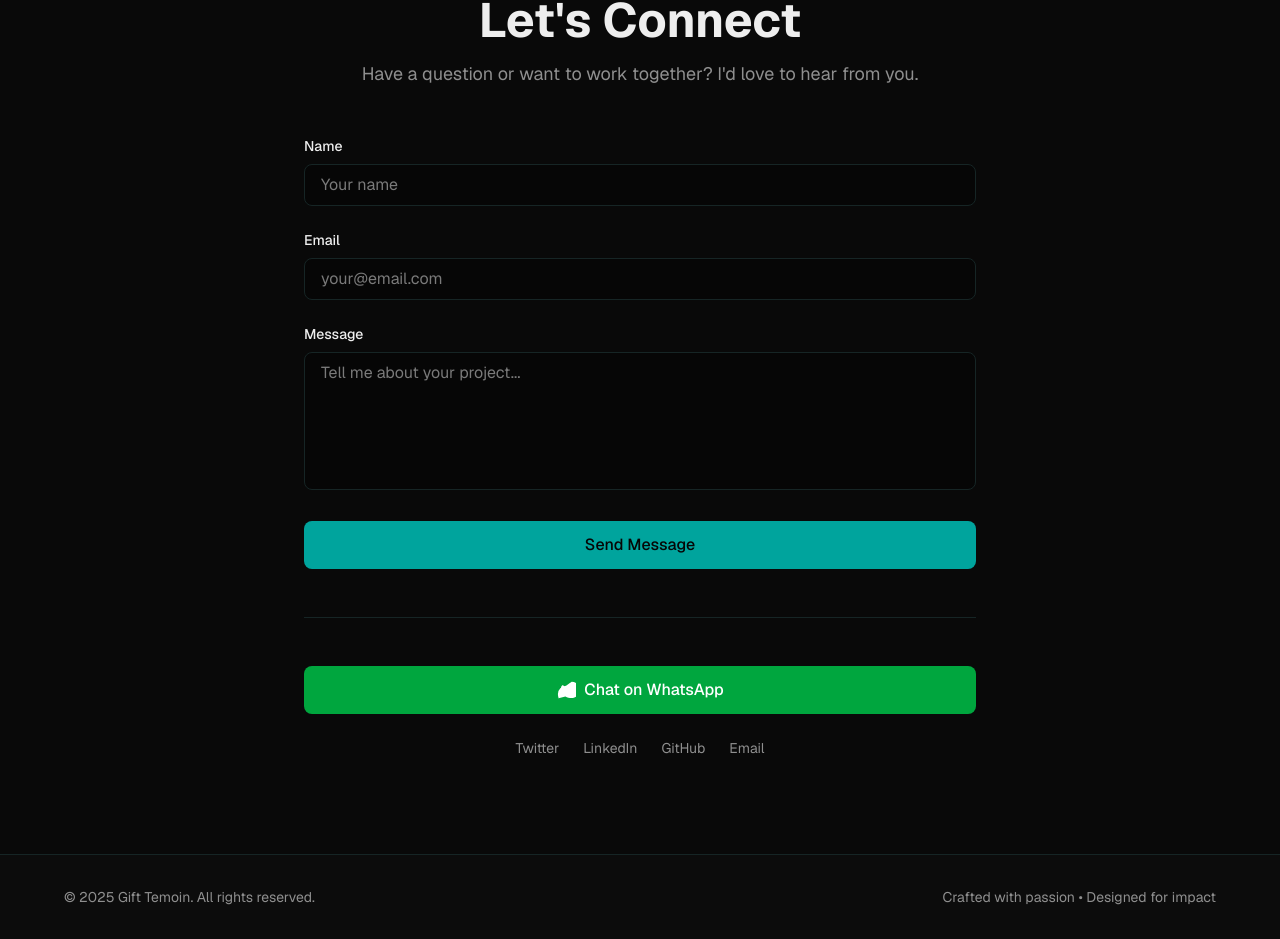
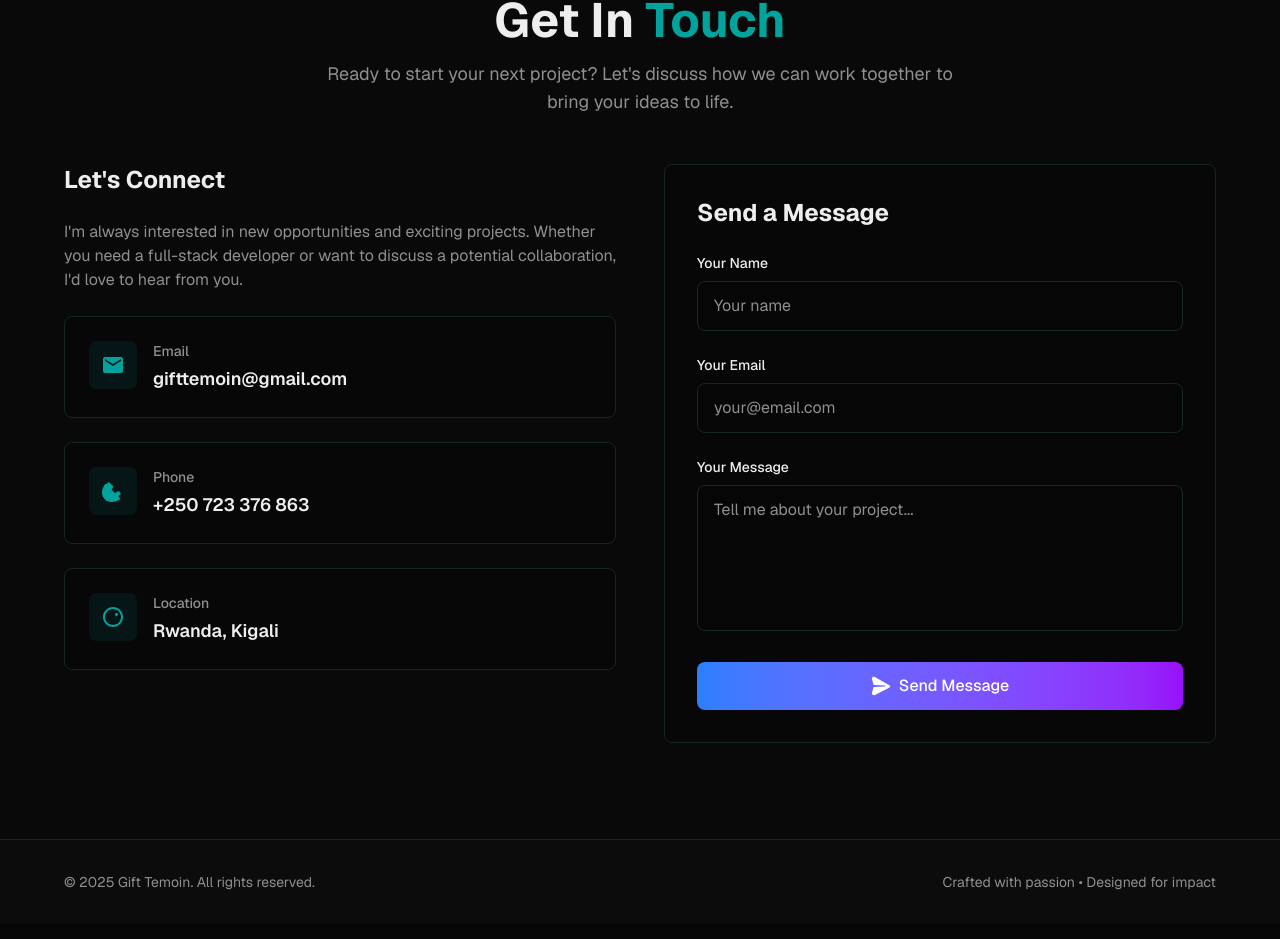
Before and after one commit to gift-temoin/explore-gift-temoin, a Next.js app: page / in a window 1280 px wide. Shown: the part 3890-4829 px from the top of the page. Built offline with nearby package versions, Linux system fonts and the light colour scheme.

Commit message:
Redesign contact section with two-column layout and contact info cards

```diff
--- a/components/contact.tsx
+++ b/components/contact.tsx
@@ -37,18 +37,72 @@ export default function Contact() {
 
   return (
     <section className="py-24 px-6 bg-card/30">
-      <div className="max-w-2xl mx-auto">
+      <div className="max-w-6xl mx-auto">
         <div className="mb-12 text-center">
-          <h2 className="text-4xl md:text-5xl font-bold mb-4">Let's Connect</h2>
-          <p className="text-muted-foreground text-lg">
-            Have a question or want to work together? I'd love to hear from you.
+          <h2 className="text-4xl md:text-5xl font-bold mb-4">
+            Get In <span className="text-accent">Touch</span>
+          </h2>
+          <p className="text-muted-foreground text-lg max-w-2xl mx-auto">
+            Ready to start your next project? Let's discuss how we can work together to bring your ideas to life.
           </p>
         </div>
 
+        <div className="grid gap-12 md:grid-cols-2">
+          {/* Left Side - Contact Info */}
+          <div className="space-y-6">
+            <h3 className="text-2xl font-bold">Let's Connect</h3>
+            <p className="text-muted-foreground">
+              I'm always interested in new opportunities and exciting projects. Whether you need a full-stack developer or want to discuss a potential collaboration, I'd love to hear from you.
+            </p>
+
+            {/* Email Card */}
+            <div className="bg-background/50 border border-border rounded-lg p-6 flex items-start gap-4">
+              <div className="w-12 h-12 rounded-lg bg-accent/10 flex items-center justify-center shrink-0">
+                <svg className="w-6 h-6 text-accent" fill="currentColor" viewBox="0 0 24 24">
+                  <path d="M20 4H4c-1.1 0-1.99.9-1.99 2L2 18c0 1.1.9 2 2 2h16c1.1 0 2-.9 2-2V6c0-1.1-.9-2-2-2zm0 4l-8 5-8-5V6l8 5 8-5v2z" />
+                </svg>
+              </div>
+              <div>
+                <h4 className="text-sm font-medium text-muted-foreground">Email</h4>
+                <p className="text-lg font-semibold mt-1">gifttemoin@gmail.com</p>
+              </div>
+            </div>
+
+            {/* Phone Card */}
+            <div className="bg-background/50 border border-border rounded-lg p-6 flex items-start gap-4">
+              <div className="w-12 h-12 rounded-lg bg-accent/10 flex items-center justify-center shrink-0">
+                <svg className="w-6 h-6 text-accent" fill="currentColor" viewBox="0 0 24 24">
+                  <path d="M17.464 12.536c-.325-.234-.744-.234-1.069 0l-1.919 1.381c-.276.199-.636.166-.883-.08l-2.749-2.749c-.247-.247-.279-.608-.08-.883l1.381-1.919c.234-.325.234-.744 0-1.069L8.464 3.536c-.325-.234-.744-.234-1.069 0l-1.919 1.381c-.276.199-.636.166-.883-.08C2.532 7.025 1 10.146 1 13.5 1 18.747 5.253 23 10.5 23c3.354 0 6.475-1.532 8.463-2.593.247-.247.279-.608.08-.883l-1.381-1.919c-.234-.325-.234-.744 0-1.069l1.919-1.381c.325-.234.325-.744 0-1.069l-1.736-1.95z" />
+                </svg>
+              </div>
+              <div>
+                <h4 className="text-sm font-medium text-muted-foreground">Phone</h4>
+                <p className="text-lg font-semibold mt-1">+250 723 376 863</p>
+              </div>
+            </div>
+
+            {/* Location Card */}
+            <div className="bg-background/50 border border-border rounded-lg p-6 flex items-start gap-4">
+              <div className="w-12 h-12 rounded-lg bg-accent/10 flex items-center justify-center shrink-0">
+                <svg className="w-6 h-6 text-accent" fill="currentColor" viewBox="0 0 24 24">
+                  <path d="M12 2C6.48 2 2 6.48 2 12s4.48 10 10 10 10-4.48 10-10S17.52 2 12 2zm0 18c-4.42 0-8-3.58-8-8s3.58-8 8-8 8 3.58 8 8-3.58 8-8 8zm3.5-9c.83 0 1.5-.67 1.5-1.5S16.33 8 15.5 8 14 8.67 14 9.5s.67 1.5 1.5 1.5z" />
+                </svg>
+              </div>
+              <div>
+                <h4 className="text-sm font-medium text-muted-foreground">Location</h4>
+                <p className="text-lg font-semibold mt-1">Rwanda, Kigali</p>
+              </div>
+            </div>
+          </div>
+
+          {/* Right Side - Contact Form */}
+          <div>
+            <div className="bg-background/50 border border-border rounded-lg p-8">
+              <h3 className="text-2xl font-bold mb-6">Send a Message</h3>
               <form onSubmit={handleSubmit} className="space-y-6">
                 <div>
                   <label htmlFor="name" className="block text-sm font-medium mb-2">
-              Name
+                    Your Name
                   </label>
                   <input
                     type="text"
@@ -57,14 +111,14 @@ export default function Contact() {
                     value={formData.name}
                     onChange={handleChange}
                     required
-              className="w-full px-4 py-2 bg-background border border-border rounded-lg focus:outline-none focus:border-accent transition-colors"
+                    className="w-full px-4 py-3 bg-background border border-border rounded-lg focus:outline-none focus:border-accent transition-colors placeholder-muted-foreground"
                     placeholder="Your name"
                   />
                 </div>
 
                 <div>
                   <label htmlFor="email" className="block text-sm font-medium mb-2">
-              Email
+                    Your Email
                   </label>
                   <input
                     type="email"
@@ -73,14 +127,14 @@ export default function Contact() {
                     value={formData.email}
                     onChange={handleChange}
                     required
-              className="w-full px-4 py-2 bg-background border border-border rounded-lg focus:outline-none focus:border-accent transition-colors"
+                    className="w-full px-4 py-3 bg-background border border-border rounded-lg focus:outline-none focus:border-accent transition-colors placeholder-muted-foreground"
                     placeholder="your@email.com"
                   />
                 </div>
 
                 <div>
                   <label htmlFor="message" className="block text-sm font-medium mb-2">
-              Message
+                    Your Message
                   </label>
                   <textarea
                     id="message"
@@ -89,45 +143,22 @@ export default function Contact() {
                     onChange={handleChange}
                     required
                     rows={5}
-              className="w-full px-4 py-2 bg-background border border-border rounded-lg focus:outline-none focus:border-accent transition-colors resize-none"
+                    className="w-full px-4 py-3 bg-background border border-border rounded-lg focus:outline-none focus:border-accent transition-colors resize-none placeholder-muted-foreground"
                     placeholder="Tell me about your project..."
                   />
                 </div>
 
                 <button
                   type="submit"
-            className="w-full px-8 py-3 bg-accent text-background font-medium rounded-lg hover:opacity-90 transition-opacity"
+                  className="w-full px-8 py-3 bg-linear-to-r from-blue-500 to-purple-600 text-white font-medium rounded-lg hover:opacity-90 transition-opacity flex items-center justify-center gap-2"
                 >
-            {submitted ? "Message Sent!" : "Send Message"}
+                  <svg className="w-5 h-5" fill="currentColor" viewBox="0 0 24 24">
+                    <path d="M16.6915026,12.4744748 L3.50612381,13.2599618 C3.19218622,13.2599618 3.03521743,13.4170592 3.03521743,13.5741566 L1.15159189,20.0151496 C0.8376543,20.8006365 0.99,21.89 1.77946707,22.52 C2.41,22.99 3.50612381,23.1 4.13399899,22.99 L21.714504,14.0454487 C22.6563168,13.5741566 23.1272231,12.6315722 22.9702544,11.6889879 L4.13399899,1.01442992 C3.34915502,0.9 2.40734225,0.9 1.77946707,1.38989899 C0.994623095,2.02744541 0.837654326,3.11681306 1.15159189,3.90230491 L3.03521743,10.3433021 C3.03521743,10.5003995 3.19218622,10.6574969 3.50612381,10.6574969 L16.6915026,11.4429838 C16.6915026,11.4429838 17.1624089,11.4429838 17.1624089,10.9716917 L17.1624089,12.0806873 C17.1624089,12.5519793 16.6915026,12.4744748 16.6915026,12.4744748 Z" />
+                  </svg>
+                  Send Message
                 </button>
               </form>
-
-        <div className="mt-12 pt-12 border-t border-border flex flex-col gap-6">
-          <button
-            onClick={handleWhatsApp}
-            className="w-full px-8 py-3 bg-green-600 text-white font-medium rounded-lg hover:bg-green-700 transition-colors flex items-center justify-center gap-2"
-          >
-            <svg className="w-5 h-5" fill="currentColor" viewBox="0 0 24 24">
-              <path d="M17.472 14.382c-.297-.149-1.758-.867-2.03-.967-.272-.099-.471-.148-.67.15-.197.297-.767.966-.94 1.164-.173.199-.347.223-.644.075-.297-.15-1.255-.463-2.39-1.475-.883-.788-1.48-1.761-1.653-2.059-.173-.297-.018-.458.13-.606.134-.133.298-.347.446-.52.149-.174.198-.298.298-.497.099-.198.05-.371-.025-.52-.075-.149-.669-1.612-.916-2.207-.242-.579-.487-.5-.67-.51-.173-.008-.371-.01-.57-.01-.198 0-.52.074-.792.372-.272.297-1.04 1.016-1.04 2.479 0 1.462 1.065 2.875 1.213 3.074.149.198 2.096 3.2 5.076 4.487.709.306 1.262.489 1.694.625.712.227 1.36.195 1.871.118.571-.085 1.758-.719 2.006-1.413.248-.694.248-1.289.173-1.413-.074-.124-.272-.198-.57-.347m-5.421-7.403h-.004a9.87 9.87 0 00-9.746 9.798c0 2.734.732 5.41 2.123 7.723L3.06 21.96l8.228-2.16c2.252 1.235 4.782 1.887 7.407 1.887 5.43 0 9.868-4.438 9.868-9.868 0-2.632-.997-5.098-2.812-6.952-1.815-1.854-4.281-2.873-6.885-2.873" />
-            </svg>
-            Chat on WhatsApp
-          </button>
-
-          <div className="flex justify-center gap-6">
-            {[
-              { label: "Twitter", href: "#" },
-              { label: "LinkedIn", href: "#" },
-              { label: "GitHub", href: "#" },
-              { label: "Email", href: "mailto:gifttemoin@gmail.com" },
-            ].map((link, index) => (
-              <a
-                key={index}
-                href={link.href}
-                className="text-sm text-muted-foreground hover:text-accent transition-colors"
-              >
-                {link.label}
-              </a>
-            ))}
+            </div>
           </div>
         </div>
       </div>
```
Lines whose indentation alone changed are shown as unchanged.
